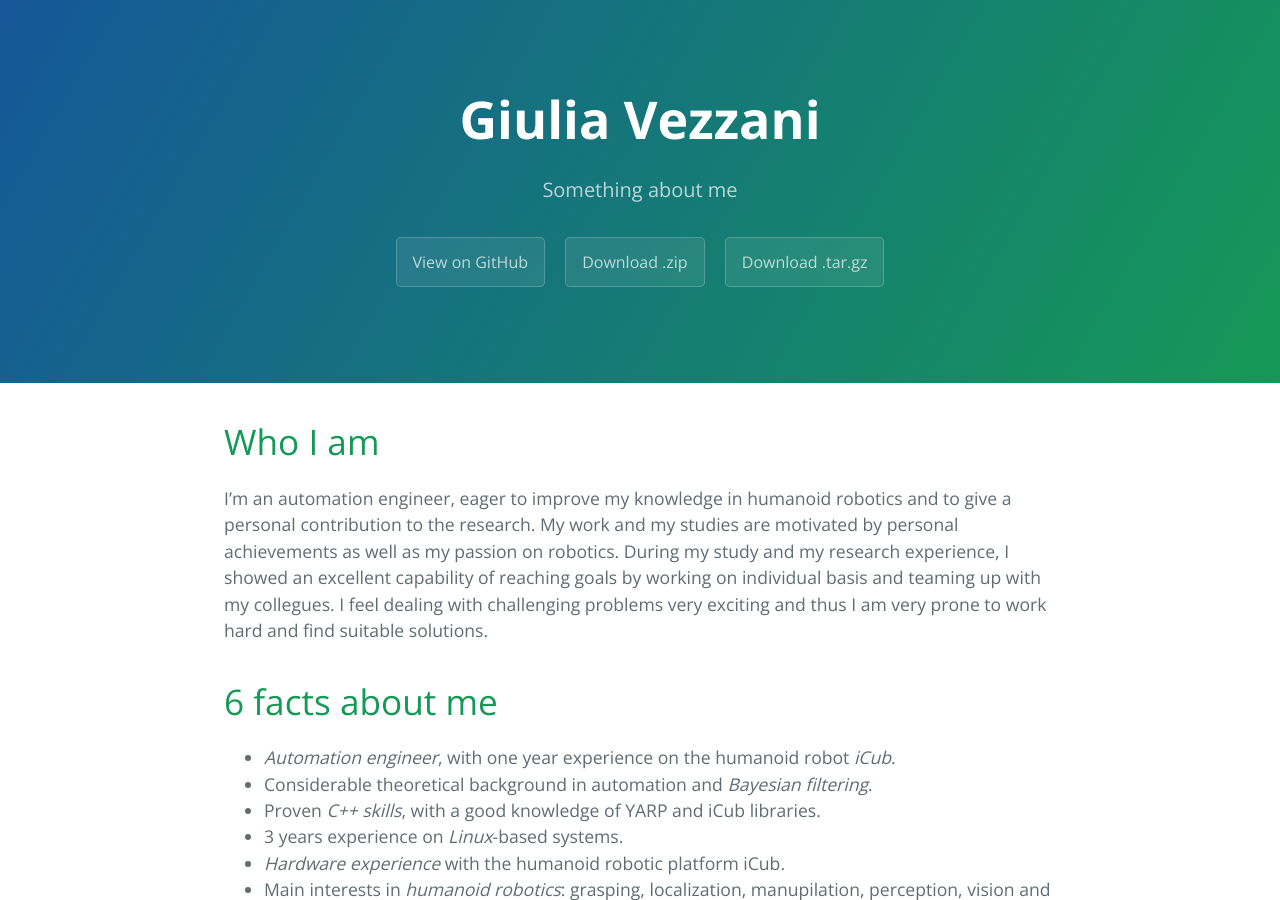
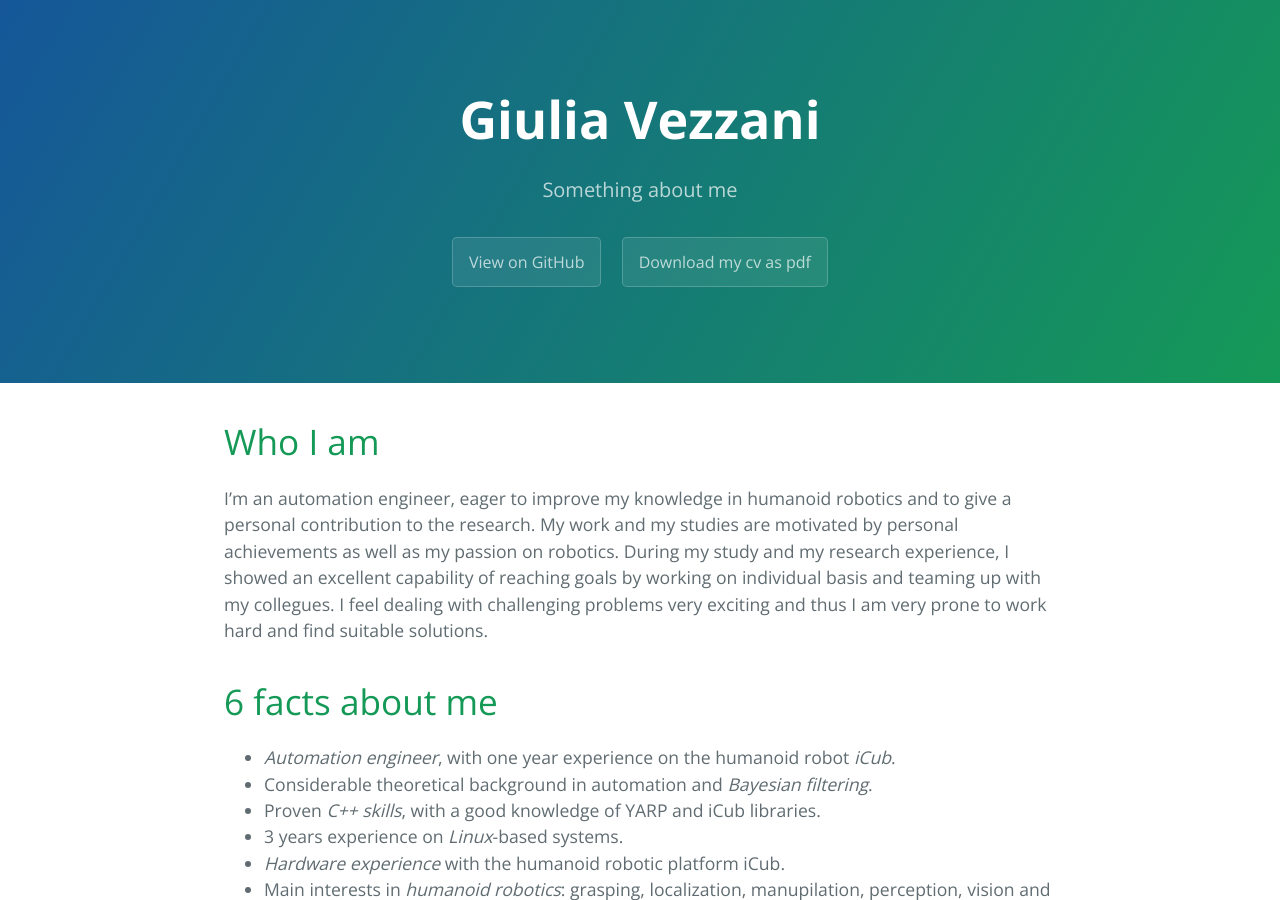
Before and after one commit to giuliavezzani/giuliavezzani_old.github.io, a Jekyll site: the page built from index.md, in a window 1280 px wide and 900 px high. Built offline with Jekyll 4.4.1, drawn with Linux system fonts in a browser that asks for light colours; our own code applies the rules of GitHub Pages for plain Markdown files.

Commit message:
Update default.html

```diff
--- a/_layouts/default.html
+++ b/_layouts/default.html
@@ -16,8 +16,7 @@
         <a href="{{ site.github.repository_url }}" class="btn">View on GitHub</a>
       {% endif %}
       {% if site.show_downloads %}
-        <a href="{{ site.github.zip_url }}" class="btn">Download .zip</a>
-        <a href="{{ site.github.tar_url }}" class="btn">Download .tar.gz</a>
+        <a href="{{ scv-giulia-vezzani.pdf }}" class="btn">Download my cv as pdf</a>
       {% endif %}
     </section>
 
```
